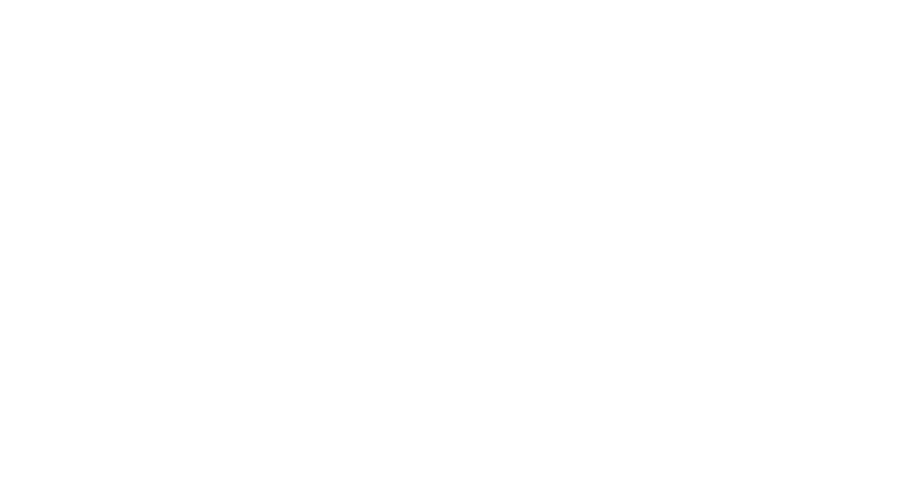
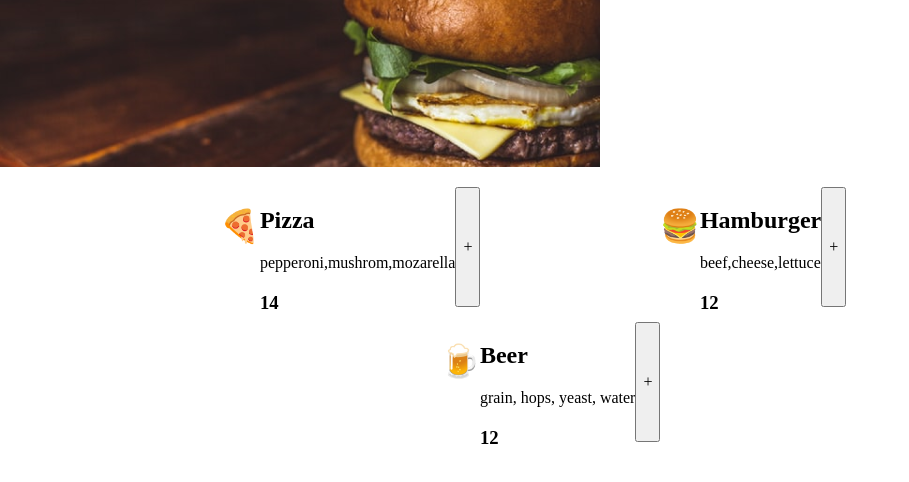
Before and after one commit to TheMightyLoafer/scrimba-restaurant-ordering-app-proj, a website built with Vite: page index.html in a window 1280 px wide. Shown: the whole page, without its empty margins (0-909 px from the left). Built offline with nearby package versions, Linux system fonts and the light colour scheme.

Commit message:
Added functionality to webapp
Added basic functionality to index.js and added container to index.html.
Renamed the header img to make it shorter and more descriptive
exported/imported data.js
Started adding to index.css

```diff
--- a/data.js
+++ b/data.js
@@ -21,3 +21,4 @@ const menuArray = [
         id: 2
     }
 ]
+export default menuArray
--- a/index.css
+++ b/index.css
@@ -1,3 +1,19 @@
 body {
     margin: 0;
 }
+
+.container {
+    display: flex;
+    flex-wrap: wrap;
+    justify-content: center;
+    padding: 20px;
+}
+
+.card {
+    display: flex;
+    min-width: 400px;
+    max-width: 450px;
+    margin: 0 20px 15px 20px;
+    border-radius: 5px;
+    max-height: 120px;
+}
--- a/index.html
+++ b/index.html
@@ -1,8 +1,18 @@
 <html>
-    <head><link rel="stylesheet" href="https://cdnjs.cloudflare.com/ajax/libs/normalize/8.0.1/normalize.css">
-       <link rel="stylesheet" href="index.css">
-    </head>
-    <body>
-	<script src="index.js"></script>
-    </body>
+
+<head>
+    <link rel="stylesheet" href="https://cdnjs.cloudflare.com/ajax/libs/normalize/8.0.1/normalize.css">
+    <link rel="stylesheet" href="index.css">
+</head>
+
+<body>
+    <header>
+        <img src="/images/burger-head.png">
+    </header>
+    <section class="container" id="container">
+
+    </section>
+    <script src="index.js" type="module"></script>
+</body>
+
 </html>
--- a/index.js
+++ b/index.js
@@ -0,0 +1,35 @@
+import menuArray from "./data";
+
+function getMenuHtml(menuArr) {
+    return menuArr.map(item => {
+        const {
+            name,
+            ingredients,
+            id,
+            price,
+            emoji
+        } = item
+        return`
+            <section class="card">
+                <h1 class"emoji">${emoji}</h1>
+                <div id="${id}">
+                    <h2>${name}</h2>
+                    <p>${ingredients}</p>
+                    <h3>${price}</h3>
+                </div>
+                <button id="add-to-cart">+</button>
+            </section>`
+    }).join('')
+}
+
+function checkoutButton(display) {
+    if(display) {
+        return`
+            <section class="button">
+                <button type="button">Checkout</button>
+
+            </section>`
+    }
+}
+
+document.getElementById('container').innerHTML = getMenuHtml(menuArray)
```
Also changed, not shown: images/burger-head.png (renamed from images/ferks-guare-KEZdWfYD-ow-unsplash 1.png).
